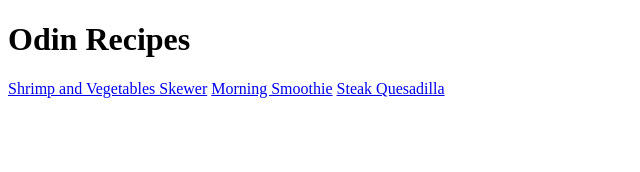
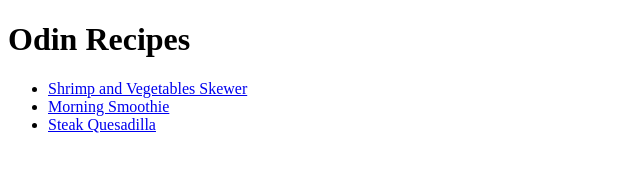
Before and after one commit to ethanmichael/odin-recipes, a plain HTML site: page index.html in a window 1280 px wide. Shown: the whole page, without its empty margins (0-640 px from the left). Drawn offline with Linux system fonts and the light colour scheme.

Commit message:
Place recipe links in an unordered list

```diff
--- a/index.html
+++ b/index.html
@@ -6,8 +6,10 @@
     </head>
     <body>
         <h1>Odin Recipes</h1>
-        <a href="recipes/shrimp-and-vegetables-skewer.html">Shrimp and Vegetables Skewer</a>
-        <a href="recipes/morning-smoothie.html">Morning Smoothie</a>
-        <a href="recipes/steak-quesadilla.html">Steak Quesadilla</a>
+        <ul>
+            <li><a href="recipes/shrimp-and-vegetables-skewer.html">Shrimp and Vegetables Skewer</a></li>
+            <li><a href="recipes/morning-smoothie.html">Morning Smoothie</a></li>
+            <li><a href="recipes/steak-quesadilla.html">Steak Quesadilla</a></li>
+        </ul>
     </body>
 </html>
```
